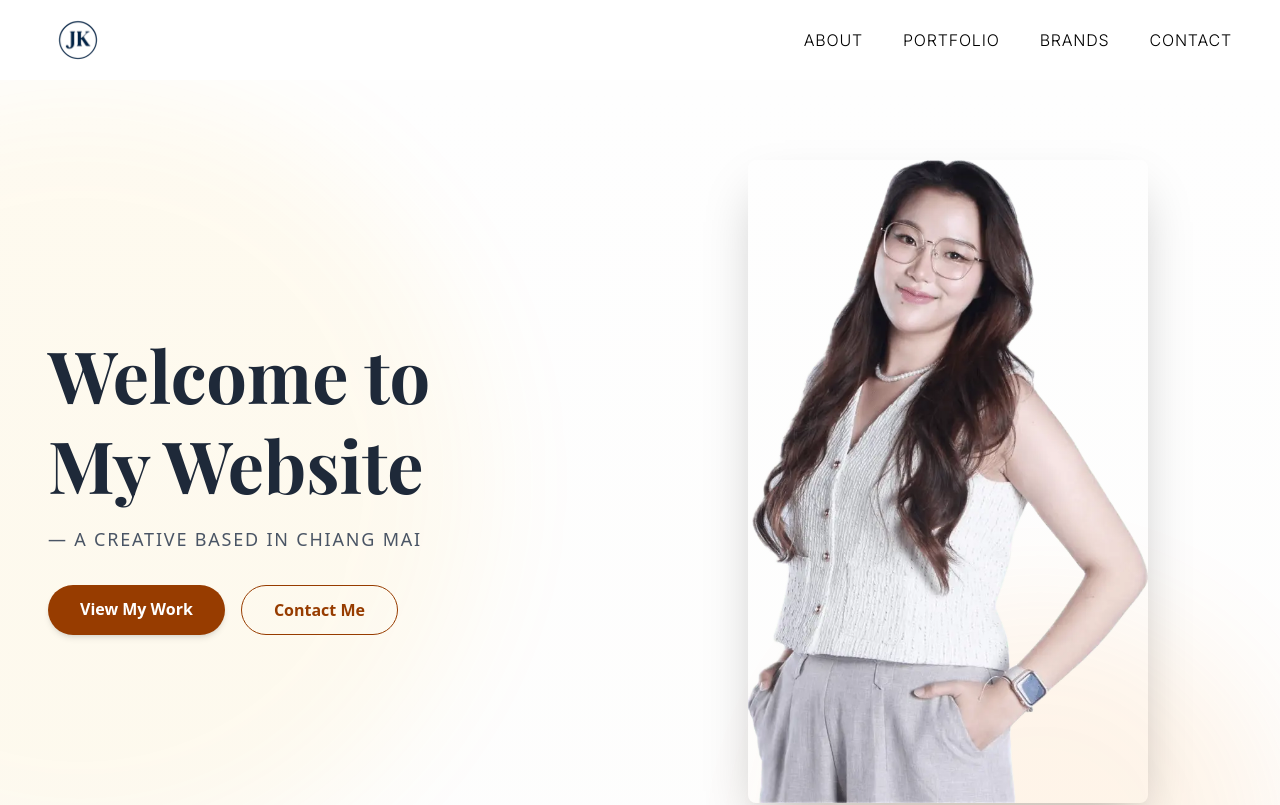
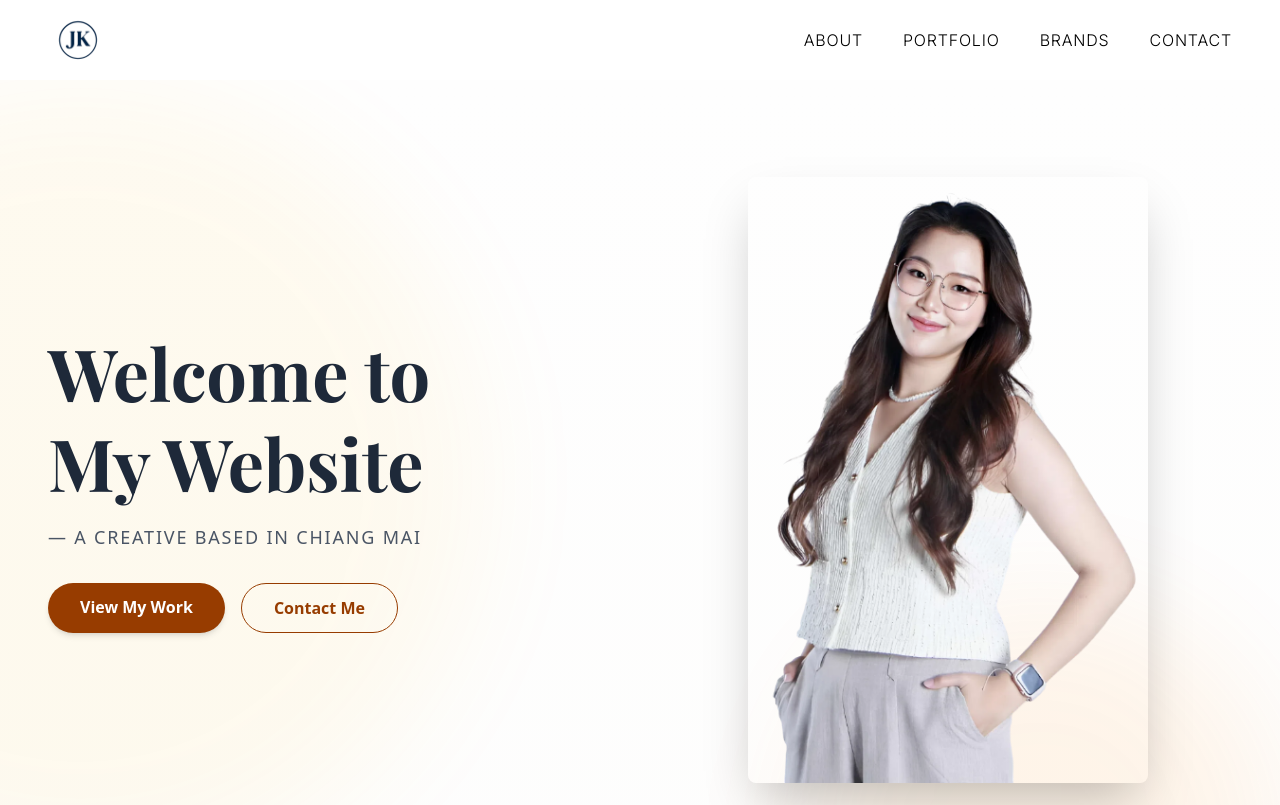
Before and after one commit to Ttduxz/wanwan-portfolio, a Next.js app: page / in a window 1280 px wide. Shown: the top 805 px of the page. Built offline with nearby package versions, Linux system fonts and the light colour scheme; no server answers; a web font is replaced by a local one.

Commit message:
change main profile

```diff
--- a/src/app/page.tsx
+++ b/src/app/page.tsx
@@ -62,7 +62,7 @@ export default function Home() {
               </div>
               <div className="flex justify-center mt-8 lg:mt-0">
                 <Image
-                  src="/profile.webp"
+                  src="/profilev2.png"
                   alt="Jirapat Kantaros Profile"
                   width={400}
                   height={533}
```
Also changed, not shown: public/profilev2.png (added).
